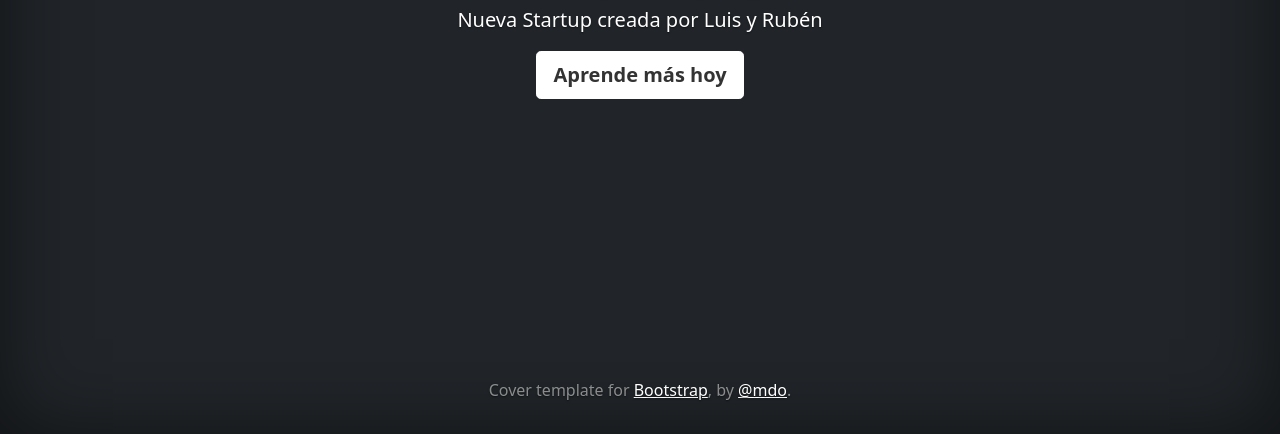
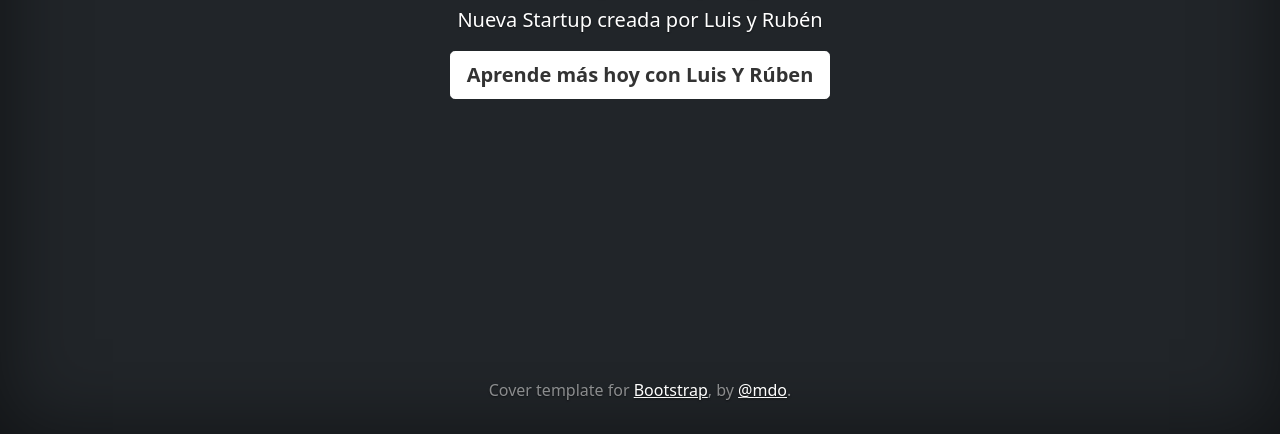
Before and after one commit to Flouisss/git-work, a plain HTML site: page index.html in a window 1280 px wide. Shown: the part 366-800 px from the top of the page. Drawn offline with Linux system fonts and the light colour scheme.

Commit message:
Agrego cambios a unas de las descripciones dentro del html

```diff
--- a/index.html
+++ b/index.html
@@ -53,7 +53,7 @@
     <h1>Cover your page.</h1>
     <p class="lead">Nueva Startup creada por Luis y Rubén</p>
     <p class="lead">
-      <a href="#" class="btn btn-lg btn-secondary fw-bold border-white bg-white">Aprende más hoy</a>
+      <a href="#" class="btn btn-lg btn-secondary fw-bold border-white bg-white">Aprende más hoy con Luis Y Rúben</a>
     </p>
   </main>
 
```
